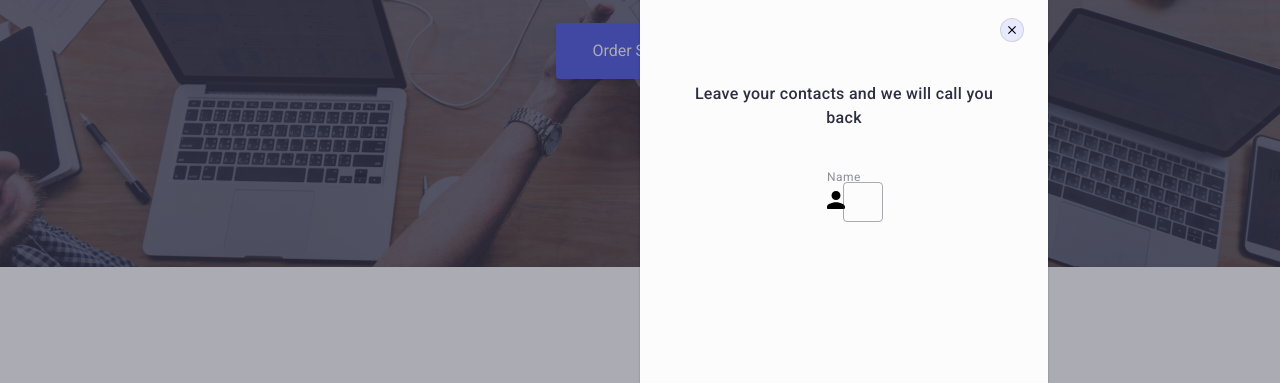
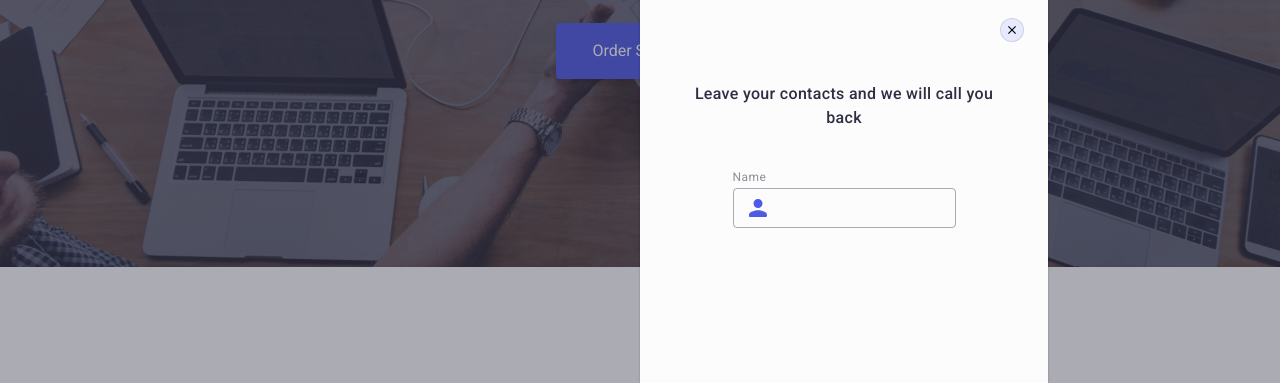
Before and after one commit to HekiYTO/goit-markup-hw-05, a plain HTML site: page index.html in a window 1280 px wide. Shown: the part 406-789 px from the top of the page. Drawn offline with nearby package versions, Linux system fonts and the light colour scheme.

Commit message:
Update styles.css

```diff
--- a/css/styles.css
+++ b/css/styles.css
@@ -685,7 +685,7 @@ text-align: center;
     border-color: #4D5AE5;
 }
 
-.s-one-overlay-form-input {
+.s-one-overlay-form-input-svg {
     position: absolute;
     left: 16px;
     top: 50%;
```
